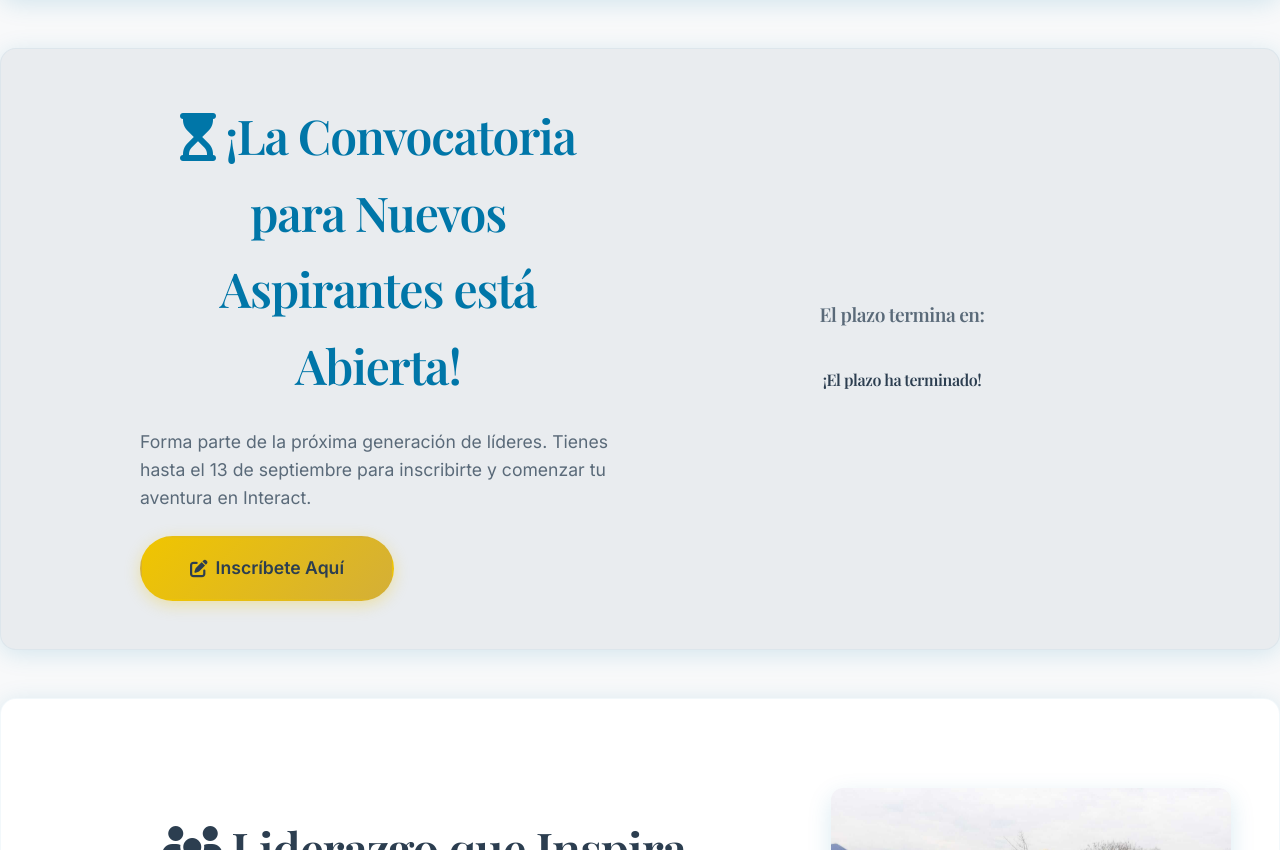
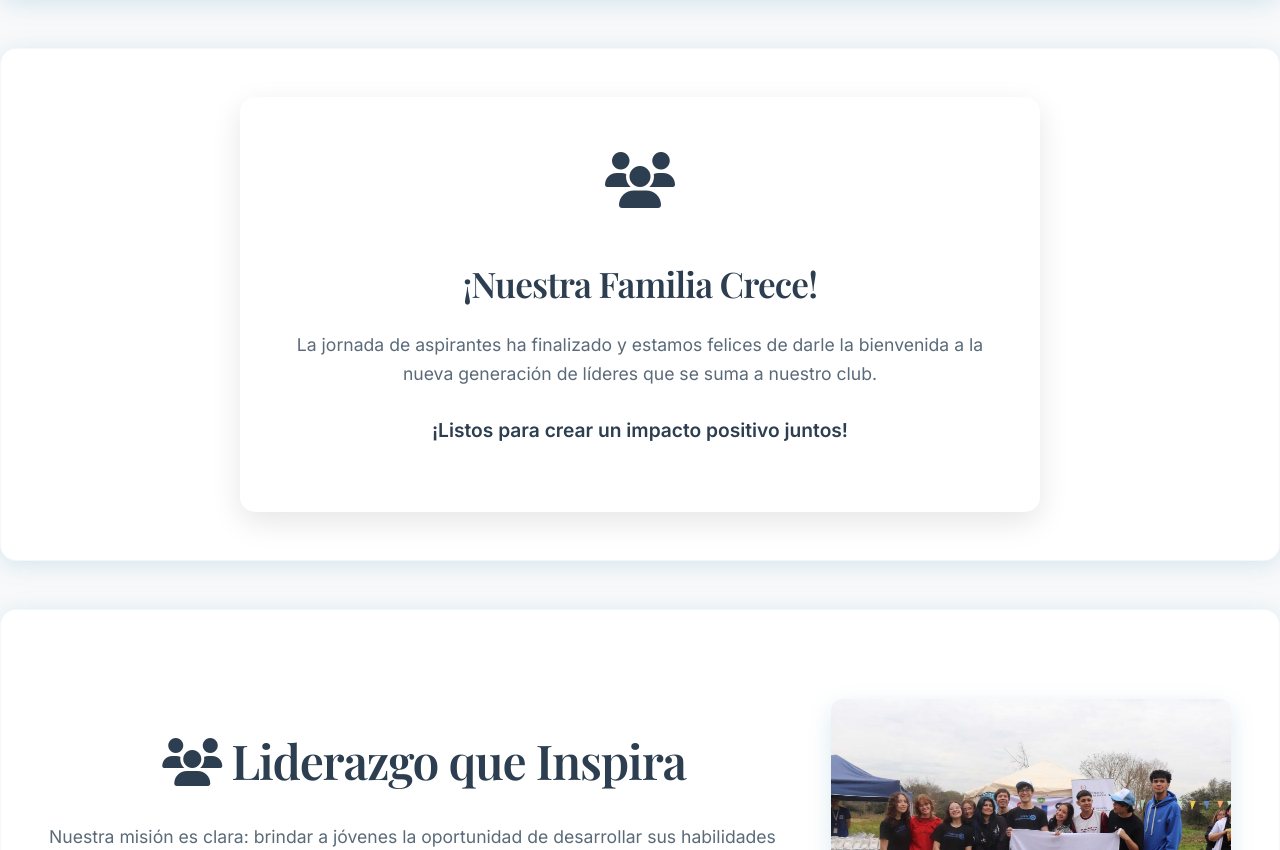
Before and after one commit to juancarlossvr/Interact-Encarnacion-Norte, a website: page index.html in a window 1280 px wide. Shown: the part 775-1625 px from the top of the page. Drawn offline with nearby package versions, Linux system fonts and the light colour scheme.

```diff
--- a/index.html
+++ b/index.html
@@ -66,36 +66,18 @@
             <a href="/unete-contacto/" class="btn-primary">¡Únete a la Aventura!</a>
         </div>
     </section>
-    <section id="convocatoria" class="section-padding">
-        <div class="convocatoria-container">
-            <div class="convocatoria-texto">
-                <h2><i class="fas fa-hourglass-start"></i> ¡La Convocatoria para Nuevos Aspirantes está Abierta!</h2>
-                <p>Forma parte de la próxima generación de líderes. Tienes hasta el 13 de septiembre para inscribirte y comenzar tu aventura en Interact.</p>
-                <a href="https://forms.gle/a2TvJ3skr6EnWQPQ9" target="_blank" class="btn-primary"><i class="fas fa-edit"></i> Inscríbete Aquí</a>
+    <section id="bienvenida" class="section-padding">
+    <div class="bienvenida-container">
+        <div class="bienvenida-card fadeInUp">
+            <div class="bienvenida-icon">
+                <i class="fas fa-users"></i>
             </div>
-            <div class="convocatoria-contador">
-                <h3>El plazo termina en:</h3>
-                <div id="countdown-timer">
-                    <div class="tiempo-unidad">
-                        <span id="dias">00</span>
-                        <p>Días</p>
-                    </div>
-                    <div class="tiempo-unidad">
-                        <span id="horas">00</span>
-                        <p>Horas</p>
-                    </div>
-                    <div class="tiempo-unidad">
-                        <span id="minutos">00</span>
-                        <p>Minutos</p>
-                    </div>
-                    <div class="tiempo-unidad">
-                        <span id="segundos">00</span>
-                        <p>Segundos</p>
-                    </div>
-                </div>
-            </div>
+            <h2>¡Nuestra Familia Crece!</h2>
+            <p>La jornada de aspirantes ha finalizado y estamos felices de darle la bienvenida a la nueva generación de líderes que se suma a nuestro club.</p>
+            <p class="bienvenida-cta">¡Listos para crear un impacto positivo juntos!</p>
         </div>
-    </section>
+    </div>
+</section>
     <section id="quienes-somos-intro" class="section-padding">
         <div class="content-with-image">
             <div class="text-content fadeInUp">
--- a/style.css
+++ b/style.css
@@ -2361,3 +2361,48 @@
         transform: translateX(100%);
     }
 }
+
+.bienvenida-container {
+    max-width: 800px; /* Limita el ancho para que la tarjeta no sea demasiado grande en pantallas anchas */
+    margin: 0 auto;
+    padding: 0 20px;
+}
+
+.bienvenida-card {
+    background-color: var(--background-color);
+    border-radius: 15px;
+    padding: 40px;
+    text-align: center;
+    box-shadow: 0 10px 30px rgba(0, 0, 0, 0.1);
+    border-top: 5px solid var(--primary-color); /* Un detalle con tu color principal */
+    transition: transform 0.3s ease, box-shadow 0.3s ease;
+}
+
+.bienvenida-card:hover {
+    transform: translateY(-10px); /* Efecto sutil al pasar el mouse */
+    box-shadow: 0 15px 40px rgba(0, 0, 0, 0.12);
+}
+
+.bienvenida-icon {
+    font-size: 3.5em;
+    color: var(--secondary-color); /* Usamos el color secundario (amarillo) para el ícono */
+    margin-bottom: 20px;
+}
+
+.bienvenida-card h2 {
+    font-size: 2.2em;
+    margin-bottom: 15px;
+    color: var(--primary-color); /* Usamos el color principal para el título */
+}
+
+.bienvenida-card p {
+    font-size: 1.1em;
+    line-height: 1.7;
+    margin-bottom: 25px;
+}
+
+.bienvenida-cta {
+    font-weight: 600; /* Hacemos la última línea un poco más audaz */
+    color: var(--text-color);
+    font-size: 1.2em !important; /* !important para asegurar que sobreescriba el estilo anterior */
+}
```
Also changed, not shown: data/proyectos.json (+13 -0 lines), unete-contacto/index.html (+3 -17 lines), img/uploads/projectImage-1757975733531-163708327.JPG (added), img/uploads/projectImage-1757975733651-313124614.JPG (added), img/uploads/projectImage-1757975733708-151249334.JPG (added).
